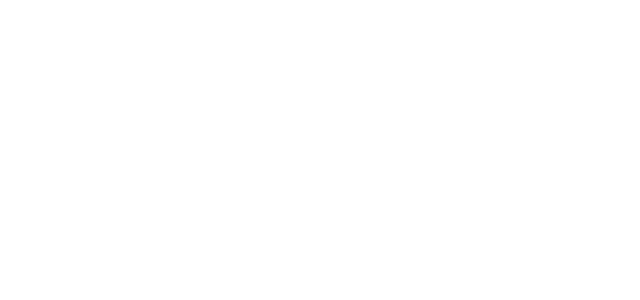
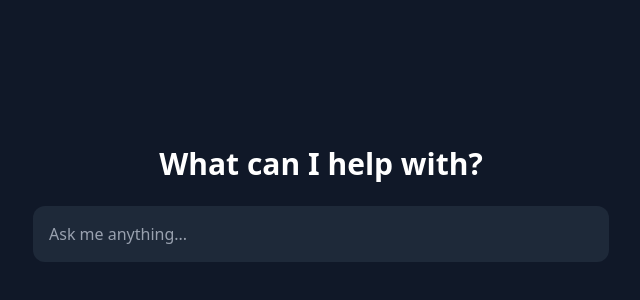
Before and after one commit to pranith0789/Student_Guide, a React (Vite) app: page / in a window 1280 px wide. Before the commit this address had no page. Shown: the part 196-496 px from the top of the page, without its empty margins (319-959 px from the left). Built offline with nearby package versions, Linux system fonts and the light colour scheme.

Commit message:
Personal changes

```diff
--- /dev/null
+++ b/src/AI_Agent/Main.tsx
@@ -0,0 +1,26 @@
+import React,{useState} from 'react'
+
+const Main = () => {
+  const[input,setInput] = useState<string>("");
+
+  const handleInput = (event: React.ChangeEvent<HTMLInputElement>) => {
+    setInput(event.target.value)
+  }
+
+  return (
+    <div className='w-screen h-screen bg-gray-900 text-white flex flex-col justify-center items-center p-6'>
+      <h2 className='text-3xl font-semibold mb-6 text-center'>
+        What can I help with?
+      </h2>
+      <input
+        type='text'
+        placeholder='Ask me anything...'
+        value={input}
+        onChange={handleInput}
+        className='w-full max-w-xl p-4 rounded-xl bg-gray-800 text-white placeholder-gray-400'
+      />
+    </div>
+  )
+}
+
+export default Main
--- a/src/App.tsx
+++ b/src/App.tsx
@@ -1,15 +1,17 @@
 import Login from "./Authentication_Pages/Login"
 import SignUp from "./Authentication_Pages/SignUp"
 import {BrowserRouter,Routes,Route} from 'react-router-dom'
+import Main from "./AI_Agent/Main"
 function App() {
   return (
     <>
-      <BrowserRouter>
+      {/* <BrowserRouter>
         <Routes>
           <Route path="/Login" element={<Login/>}/>
           <Route path="/SignUp" element={<SignUp/>}/>
         </Routes>
-      </BrowserRouter>
+      </BrowserRouter> */}
+      <Main></Main>
     </>
   )
 }
```
Also changed, not shown: 2 other files (tests, documents, lock files or other folders).
